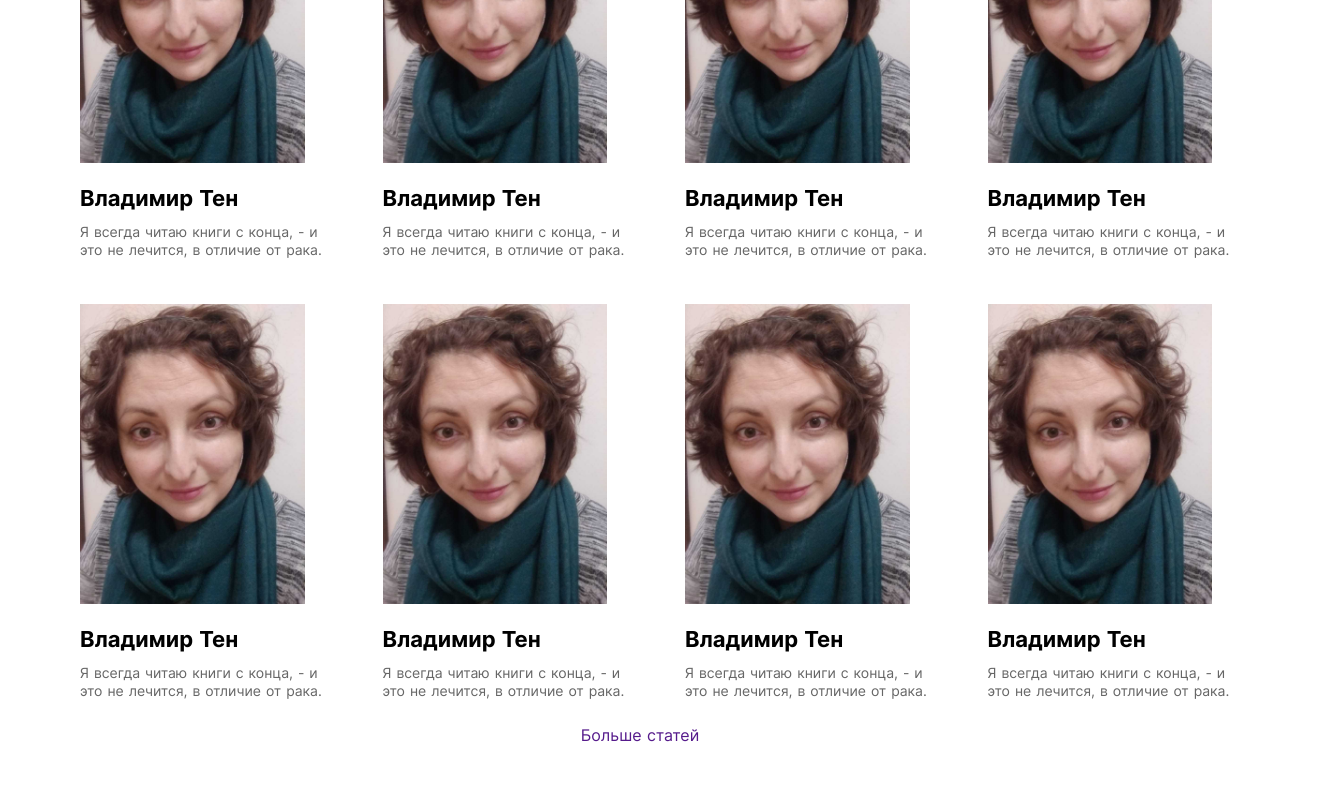
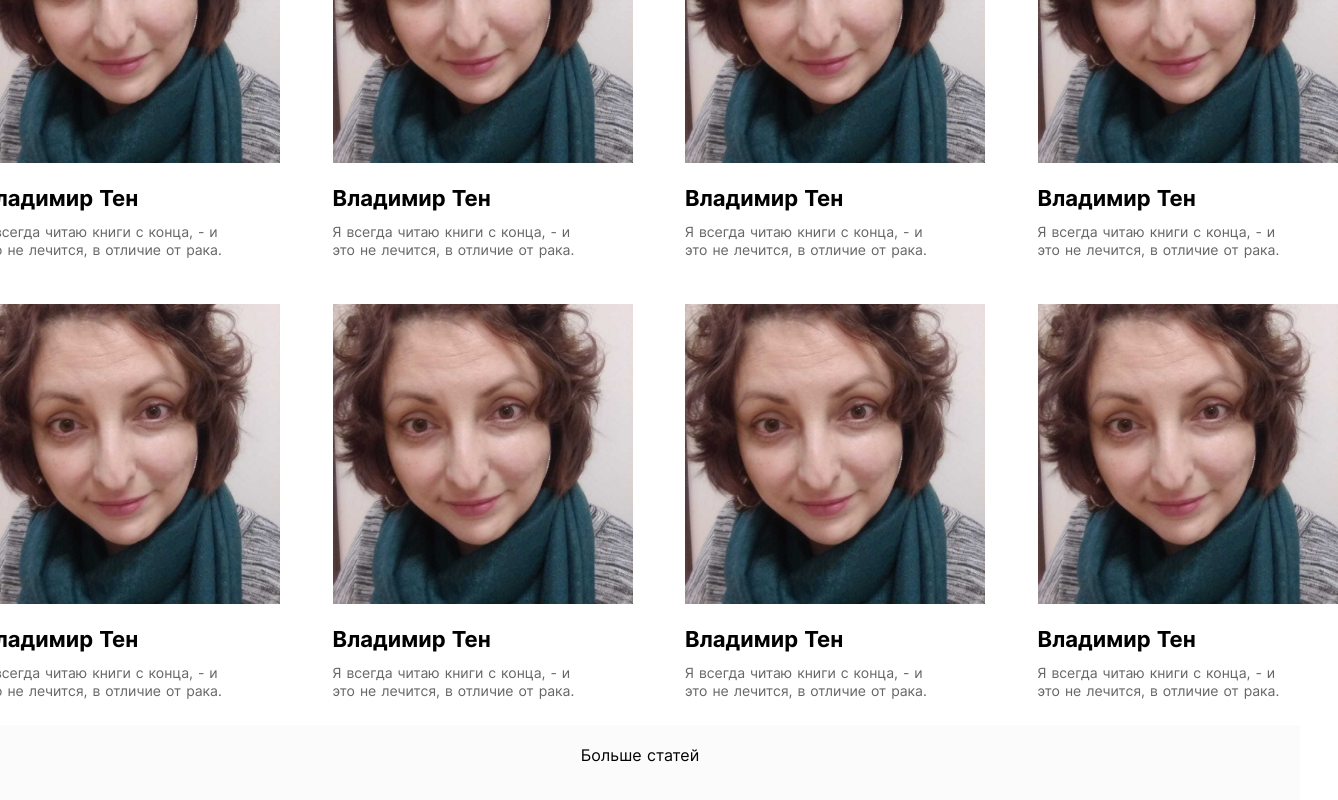
Before and after one commit to svetanti/project_raklechitca, a Nuxt app: page / in a window 1280 px wide. Shown: the part 358-1158 px from the top of the page, 1338 px wide, since content can reach past the window. Built offline with nearby package versions, Linux system fonts and the light colour scheme.

Commit message:
somethig fixed with Grid

```diff
--- a/components/Stories.vue
+++ b/components/Stories.vue
@@ -42,6 +42,11 @@ export default {
   max-width: 100%;
   height: 82px;
   text-align: center;
-  align-items: center;
+  padding-top: 20px;
+  background-color: #fbfbfb;
+  color: #000000;
+}
+.story__link-all:visited {
+  color: #000000;
 }
 </style>
--- a/components/ui/card.vue
+++ b/components/ui/card.vue
@@ -22,7 +22,7 @@ export default {};
   font-family: 'Inter';
 }
 .card__photo {
-  max-width: 300px;
+  width: 300px;
   max-height: 300px;
   object-fit: cover;
   margin-bottom: 20px;
```
